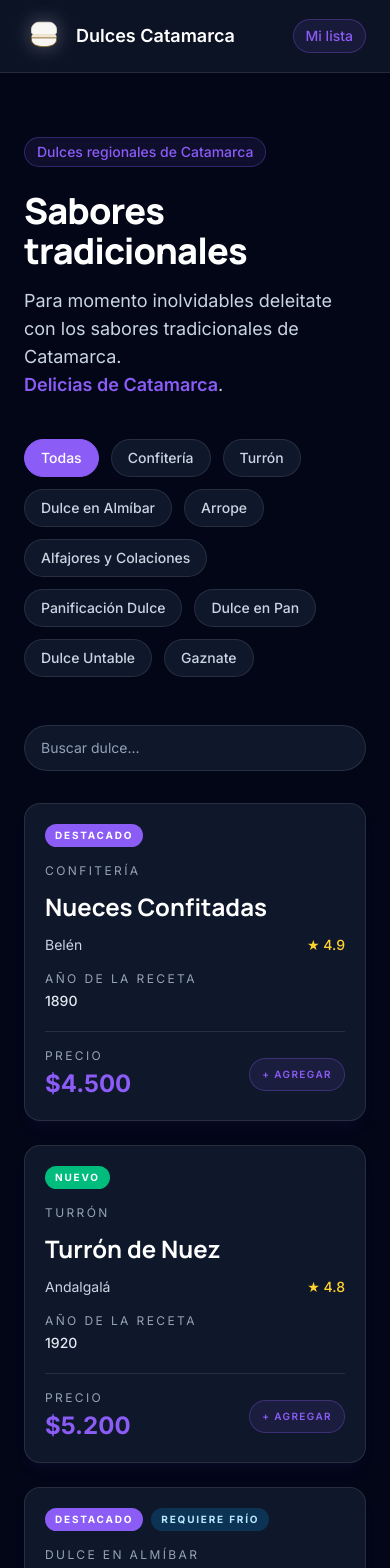
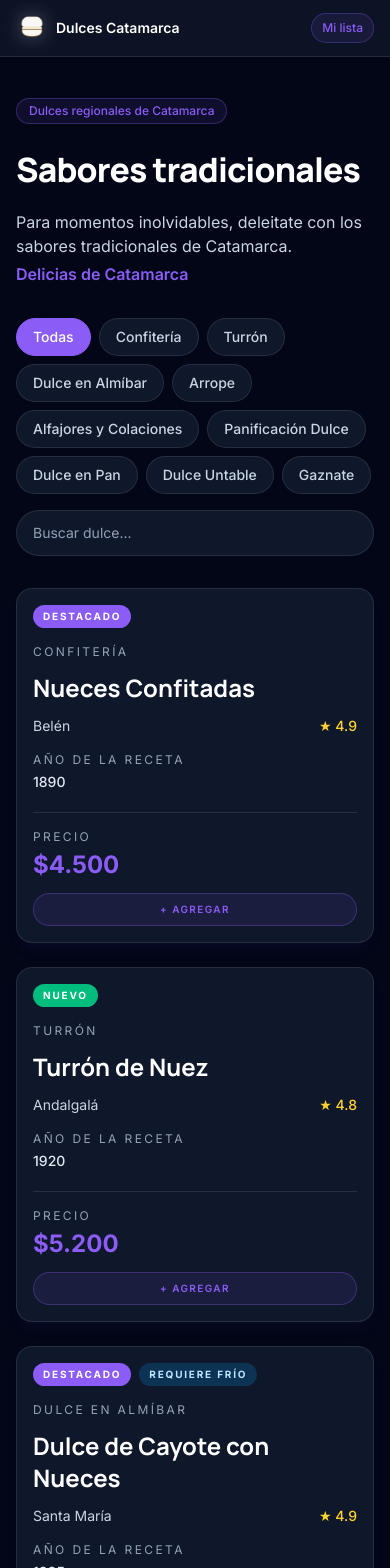
Before and after one commit to Mar-Jose/Nodo.c5.Sprint2-, a React (Vite) app: page / in a window 390 px wide. Shown: the top 1568 px of the page. Built offline with nearby package versions, Linux system fonts and the light colour scheme.

Commit message:
La lista sobrevive al F5

```diff
--- a/src/App.jsx
+++ b/src/App.jsx
@@ -1,4 +1,4 @@
-import { useMemo, useState } from 'react'
+import { useEffect, useMemo, useState } from 'react'
 import dulcesCatamarca from './data/item'
 import SearchBar from './components/SearchBar'
 import ItemList from './components/ItemList'
@@ -7,7 +7,31 @@ import Navbar from './components/Navbar'
 function App() {
   const [categoriaSeleccionada, setCategoriaSeleccionada] = useState('Todas')
   const [busqueda, setBusqueda] = useState('')
-  const [miLista, setMiLista] = useState([])
+  const [miLista, setMiLista] = useState(() => {
+    const guardado = localStorage.getItem('dulces')
+
+    if (!guardado) return []
+
+    try {
+      return JSON.parse(guardado)
+    } catch {
+      return []
+    }
+  })
+
+  useEffect(() => {
+    if (miLista.length === 0) {
+      localStorage.removeItem('dulces')
+      return
+    }
+
+    localStorage.setItem('dulces', JSON.stringify(miLista))
+  }, [miLista])
+
+  useEffect(() => {
+    const appName = 'Dulces Catamarca'
+    document.title = miLista.length > 0 ? `Mi lista (${miLista.length}) | ${appName}` : appName
+  }, [miLista])
 
   const toggleMiLista = (itemId) => {
     setMiLista((listaActual) => {
@@ -19,6 +43,15 @@ function App() {
 
       return [...listaActual, itemId]
     })
+  }
+
+  const vaciarMiLista = () => {
+    const confirmado = window.confirm('¿Seguro que querés vaciar tu lista?')
+
+    if (!confirmado) return
+
+    setMiLista([])
+    localStorage.removeItem('dulces')
   }
 
   const categorias = useMemo(
@@ -44,27 +77,27 @@ function App() {
 
   return (
     <>
-      <Navbar lista={miLista} items={dulcesCatamarca} onToggleItem={toggleMiLista} />
+      <Navbar lista={miLista} items={dulcesCatamarca} onToggleItem={toggleMiLista} onVaciarLista={vaciarMiLista} />
 
       <main className="min-h-screen bg-bg text-text font-sans">
-      <div className="mx-auto max-w-6xl px-6 py-16 sm:py-20">
-        <header className="mb-10">
-          <span className="inline-flex items-center rounded-full border border-brand/30 bg-brand/10 px-3 py-1 text-sm font-medium text-brand">
+      <div className="mx-auto max-w-6xl px-4 py-10 sm:px-6 sm:py-16 lg:py-20">
+        <header className="mb-8 sm:mb-10">
+          <span className="inline-flex items-center rounded-full border border-brand/30 bg-brand/10 px-3 py-1 text-xs font-medium text-brand sm:text-sm">
             Dulces regionales de Catamarca
           </span>
 
-          <h1 className="mt-6 font-display text-4xl font-extrabold tracking-tight text-white sm:text-5xl">
+          <h1 className="mt-5 font-display text-[2.1rem] font-extrabold tracking-tight text-white sm:mt-6 sm:text-5xl">
             Sabores tradicionales
           </h1>
 
-          <p className="mt-4 max-w-2xl text-lg text-slate-300">
-            Para momento inolvidables deleitate con los sabores tradicionales de Catamarca. <br />
-            <span className="font-semibold text-brand">Delicias de Catamarca</span>.
+          <p className="mt-4 max-w-2xl text-base text-slate-300 sm:text-lg">
+            Para momentos inolvidables, deleitate con los sabores tradicionales de Catamarca.
+            <span className="mt-1 block font-semibold text-brand">Delicias de Catamarca</span>
           </p>
         </header>
 
         <div className="mb-8 flex flex-col gap-4 lg:flex-row lg:items-center lg:justify-between">
-          <div className="mb-8 flex flex-wrap gap-3 lg:mb-0">
+          <div className="flex flex-wrap gap-2 sm:gap-3 lg:mb-0">
             {categorias.map((categoria) => {
               const activa = categoria === categoriaSeleccionada
 
--- a/src/components/ItemCard.jsx
+++ b/src/components/ItemCard.jsx
@@ -5,17 +5,17 @@ function ItemCard({ item, estaEnMiLista, toggleMiLista }) {
 
   if (isInMyList) {
     toggleButton = (
-      <div className="flex items-center gap-2">
+      <div className="flex w-full flex-col gap-2 sm:w-auto sm:flex-row sm:items-center">
         <button
           type="button"
-          className="rounded-full border border-emerald-400/40 bg-emerald-500/10 px-3 py-2 text-[10px] font-semibold uppercase tracking-[0.14em] text-emerald-200 transition hover:bg-emerald-500/20"
+          className="w-full rounded-full border border-emerald-400/40 bg-emerald-500/10 px-3 py-2 text-[10px] font-semibold uppercase tracking-[0.14em] text-emerald-200 transition hover:bg-emerald-500/20 sm:w-auto"
         >
           {isInMyList ? '✓ En mi lista' : '+ Agregar'}
         </button>
         <button
           type="button"
           onClick={() => toggleMiLista(item.id)}
-          className="rounded-full border border-rose-400/40 bg-rose-500/10 px-3 py-2 text-[10px] font-semibold uppercase tracking-[0.14em] text-rose-200 transition hover:bg-rose-500/20"
+          className="w-full rounded-full border border-rose-400/40 bg-rose-500/10 px-3 py-2 text-[10px] font-semibold uppercase tracking-[0.14em] text-rose-200 transition hover:bg-rose-500/20 sm:w-auto"
         >
           Quitar
         </button>
@@ -26,7 +26,7 @@ function ItemCard({ item, estaEnMiLista, toggleMiLista }) {
       <button
         type="button"
         onClick={() => toggleMiLista(item.id)}
-        className="rounded-full border border-brand/30 bg-brand/10 px-3 py-2 text-[10px] font-semibold uppercase tracking-[0.14em] text-brand transition hover:bg-brand hover:text-white"
+        className="w-full rounded-full border border-brand/30 bg-brand/10 px-3 py-2 text-[10px] font-semibold uppercase tracking-[0.14em] text-brand transition hover:bg-brand hover:text-white sm:w-auto"
       >
         + Agregar
       </button>
@@ -34,7 +34,7 @@ function ItemCard({ item, estaEnMiLista, toggleMiLista }) {
   }
 
   return (
-    <article className="rounded-2xl border border-white/10 bg-surface p-5 shadow-lg shadow-brand/5 transition-transform duration-200 hover:-translate-y-1">
+    <article className="rounded-2xl border border-white/10 bg-surface p-4 shadow-lg shadow-brand/5 transition-transform duration-200 hover:-translate-y-1 sm:p-5">
       <div className="mb-4 flex flex-wrap gap-2">
         {item.destacado && (
           <span className="rounded-full bg-brand px-2.5 py-1 text-[10px] font-bold uppercase tracking-[0.18em] text-white">
@@ -72,7 +72,7 @@ function ItemCard({ item, estaEnMiLista, toggleMiLista }) {
         <p className="mt-1 text-sm font-medium text-slate-200">{item.fechaReceta}</p>
       </div>
 
-      <div className="mt-5 flex items-center justify-between gap-3 border-t border-white/10 pt-4">
+      <div className="mt-5 flex flex-col gap-3 border-t border-white/10 pt-4 sm:flex-row sm:items-center sm:justify-between">
         <div>
           <p className="text-xs uppercase tracking-[0.2em] text-muted">Precio</p>
           <p className="mt-1 text-2xl font-bold text-brand">
@@ -80,7 +80,7 @@ function ItemCard({ item, estaEnMiLista, toggleMiLista }) {
           </p>
         </div>
 
-        {toggleButton}
+        <div className="w-full sm:w-auto">{toggleButton}</div>
       </div>
     </article>
   )
--- a/src/components/Navbar.jsx
+++ b/src/components/Navbar.jsx
@@ -1,6 +1,6 @@
 import { useMemo, useState } from 'react'
 
-function Navbar({ lista = [], items = [], onToggleItem }) {
+function Navbar({ lista = [], items = [], onToggleItem, onVaciarLista }) {
   const [abierto, setAbierto] = useState(false)
 
   const hayItems = lista.length > 0
@@ -12,11 +12,11 @@ function Navbar({ lista = [], items = [], onToggleItem }) {
   return (
     <>
       <nav className="border-b border-white/10 bg-surface/80 backdrop-blur-sm">
-        <div className="mx-auto flex max-w-6xl items-center justify-between px-6 py-4">
-          <div className="flex items-center gap-3">
+        <div className="mx-auto flex max-w-6xl items-center justify-between gap-3 px-4 py-3 sm:px-6 sm:py-4">
+          <div className="flex min-w-0 items-center gap-2 sm:gap-3">
             <svg
               viewBox="0 0 64 64"
-              className="h-10 w-10 drop-shadow-[0_0_10px_rgba(255,255,255,0.3)]"
+              className="h-8 w-8 shrink-0 drop-shadow-[0_0_10px_rgba(255,255,255,0.3)] sm:h-10 sm:w-10"
               aria-label="Logo de alfajor blanco"
               role="img"
             >
@@ -35,17 +35,17 @@ function Navbar({ lista = [], items = [], onToggleItem }) {
               />
             </svg>
 
-            <div className="text-lg font-semibold text-white">Dulces Catamarca</div>
+            <div className="truncate text-sm font-semibold text-white sm:text-lg">Dulces Catamarca</div>
           </div>
 
           <button
             type="button"
             onClick={() => setAbierto((actual) => !actual)}
-            className="inline-flex items-center gap-2 rounded-full border border-brand/30 bg-brand/10 px-3 py-1.5 text-sm font-medium text-brand transition hover:bg-brand hover:text-white"
+            className="inline-flex items-center gap-1.5 rounded-full border border-brand/30 bg-brand/10 px-2.5 py-1.5 text-xs font-medium text-brand transition hover:bg-brand hover:text-white sm:gap-2 sm:px-3 sm:text-sm"
           >
             <span>Mi lista</span>
             {hayItems && (
-              <span className="rounded-full bg-brand px-2 py-0.5 text-xs text-white">{lista.length}</span>
+              <span className="rounded-full bg-brand px-1.5 py-0.5 text-[10px] text-white sm:px-2 sm:text-xs">{lista.length}</span>
             )}
           </button>
         </div>
@@ -75,6 +75,17 @@ function Navbar({ lista = [], items = [], onToggleItem }) {
                 <p className="mt-2 text-sm text-slate-400">Guardá tus favoritos desde la grilla principal.</p>
               </div>
             ) : (
+              <>
+                <div className="mb-4 flex justify-end">
+                  <button
+                    type="button"
+                    onClick={onVaciarLista}
+                    className="rounded-full border border-rose-400/40 bg-rose-500/10 px-3 py-2 text-[10px] font-semibold uppercase tracking-[0.14em] text-rose-200 transition hover:bg-rose-500/20"
+                  >
+                    Vaciar mi lista
+                  </button>
+                </div>
+
                 <ul className="space-y-3">
                   {itemsSeleccionados.map((item) => (
                     <li
@@ -96,6 +107,7 @@ function Navbar({ lista = [], items = [], onToggleItem }) {
                     </li>
                   ))}
                 </ul>
+              </>
             )}
           </div>
         </div>
```
Lines whose indentation alone changed are shown as unchanged.
